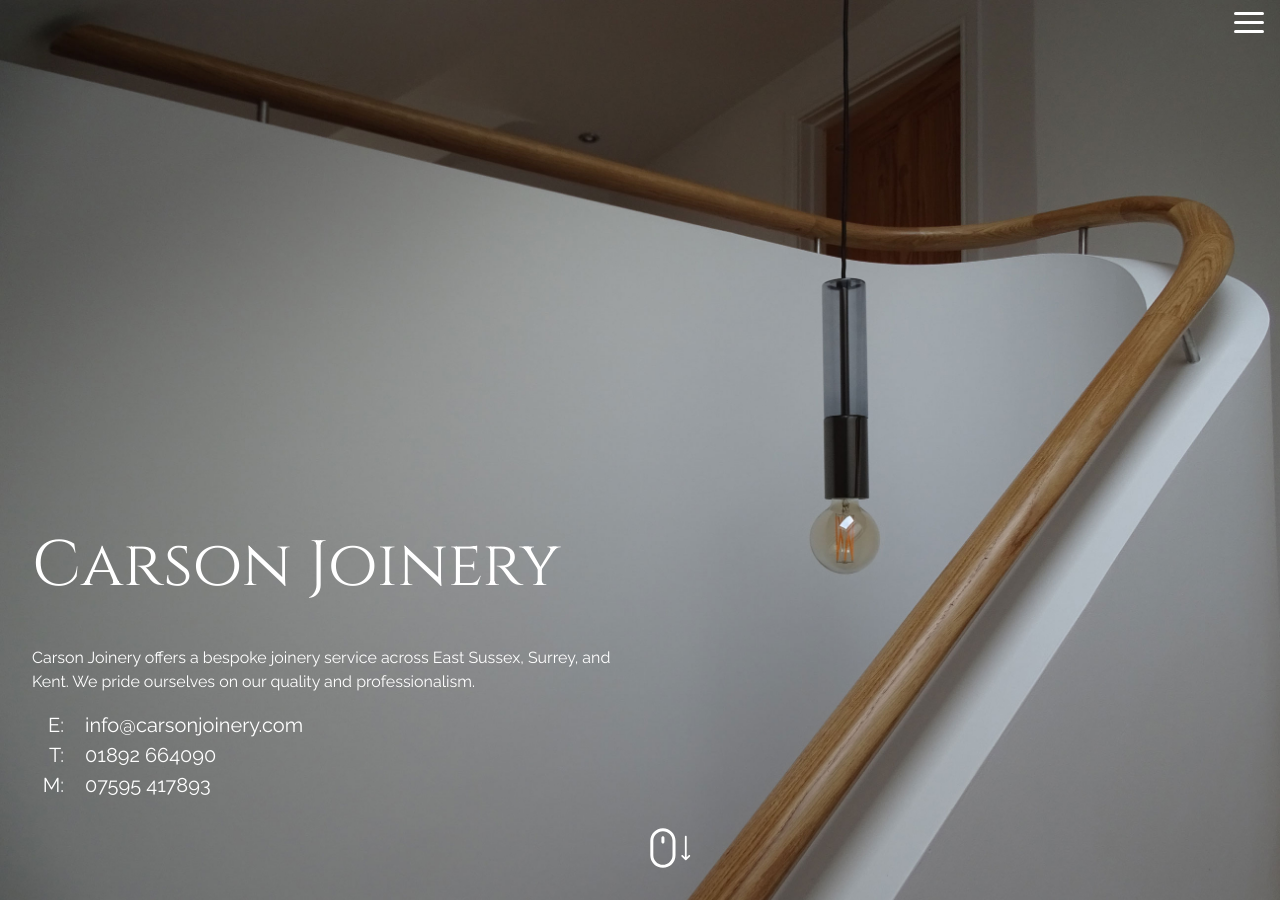
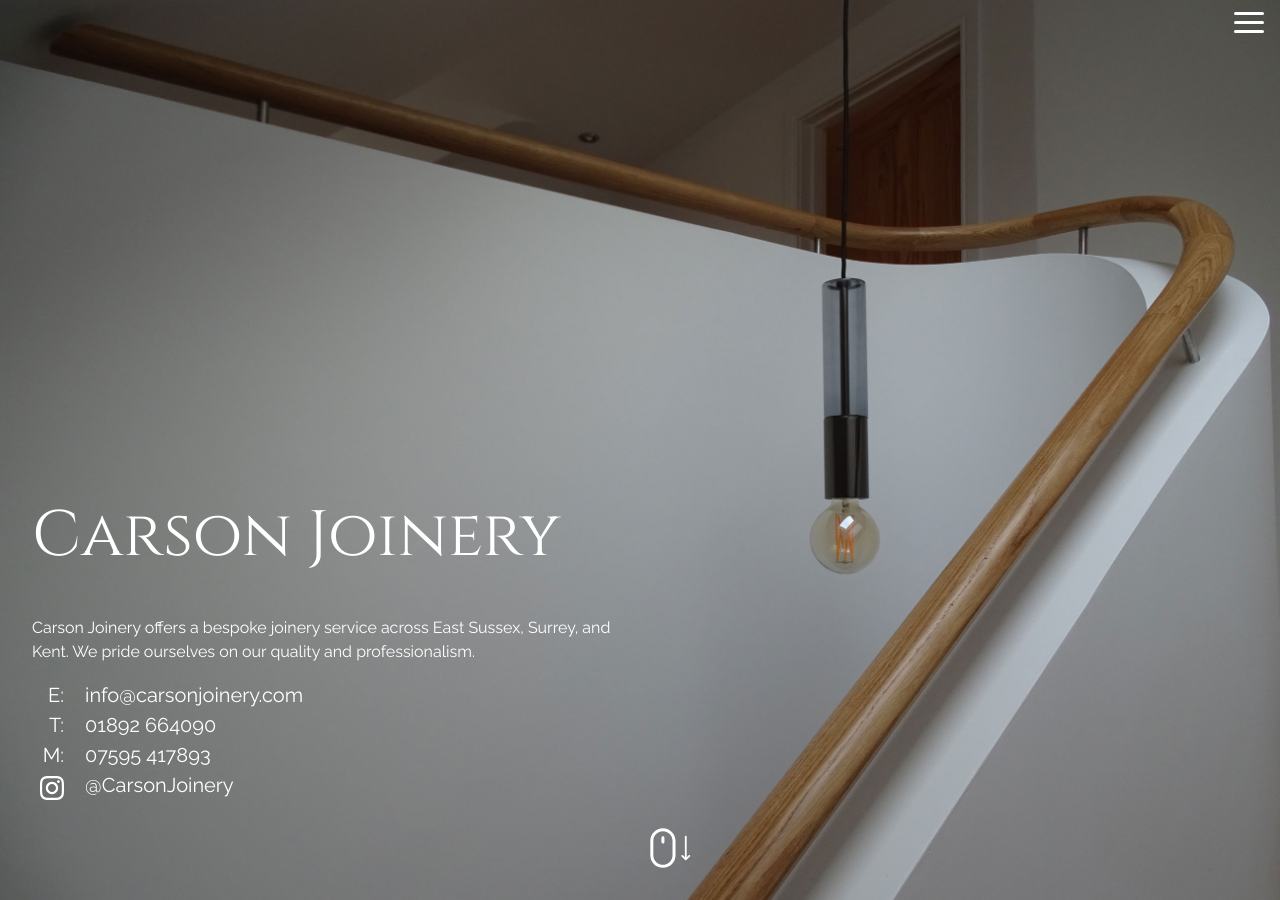
Before and after one commit to wobbit/Carson-Joinery, a Jekyll site: the page built from index.html, in a window 1280 px wide. Built offline with Jekyll 4.4.1, drawn with Linux system fonts in a browser that asks for light colours.

Commit message:
Mobile changes

```diff
--- a/_sass/_base.scss
+++ b/_sass/_base.scss
@@ -22,6 +22,10 @@
 p, address {
   color: #fff;
   margin-bottom: 1rem;
+}
+
+a {
+  color: #fff;
 }
 
 header {
@@ -59,6 +63,13 @@
     transform: translateY(-50%);
     width: 100%;
     text-align: center;
+  }
+}
+
+.instagram {
+  svg {
+    vertical-align: bottom;
+    fill: #fff;
   }
 }
 
@@ -751,6 +762,18 @@
   }
 }
 
+@media only screen and (max-device-width: 320px) {
+  #about-us .left-container {
+    display: none;
+  }
+  #menu a {
+    font-size: 1rem;
+  }
+  #menu li li a {
+    font-size: 0.9rem;
+  }
+}
+
 
 html.modal-open, body.modal-open {
   height: 100%;
--- a/index.html
+++ b/index.html
@@ -13,6 +13,7 @@
         <li><span>E:</span> <a href="mailto:info@carsonjkoinery.com">info@carsonjoinery.com</a></li>
         <li><span>T:</span> <a href="tel:01892664090">01892 664090</a></li>
         <li><span>M:</span> <a href="tel:07595417893">07595 417893</a></li>
+        <li><span class="instagram"><svg xmlns="http://www.w3.org/2000/svg" width="24" height="24" viewBox="0 0 24 24"><path d="M12 2.163c3.204 0 3.584.012 4.85.07 3.252.148 4.771 1.691 4.919 4.919.058 1.265.069 1.645.069 4.849 0 3.205-.012 3.584-.069 4.849-.149 3.225-1.664 4.771-4.919 4.919-1.266.058-1.644.07-4.85.07-3.204 0-3.584-.012-4.849-.07-3.26-.149-4.771-1.699-4.919-4.92-.058-1.265-.07-1.644-.07-4.849 0-3.204.013-3.583.07-4.849.149-3.227 1.664-4.771 4.919-4.919 1.266-.057 1.645-.069 4.849-.069zm0-2.163c-3.259 0-3.667.014-4.947.072-4.358.2-6.78 2.618-6.98 6.98-.059 1.281-.073 1.689-.073 4.948 0 3.259.014 3.668.072 4.948.2 4.358 2.618 6.78 6.98 6.98 1.281.058 1.689.072 4.948.072 3.259 0 3.668-.014 4.948-.072 4.354-.2 6.782-2.618 6.979-6.98.059-1.28.073-1.689.073-4.948 0-3.259-.014-3.667-.072-4.947-.196-4.354-2.617-6.78-6.979-6.98-1.281-.059-1.69-.073-4.949-.073zm0 5.838c-3.403 0-6.162 2.759-6.162 6.162s2.759 6.163 6.162 6.163 6.162-2.759 6.162-6.163c0-3.403-2.759-6.162-6.162-6.162zm0 10.162c-2.209 0-4-1.79-4-4 0-2.209 1.791-4 4-4s4 1.791 4 4c0 2.21-1.791 4-4 4zm6.406-11.845c-.796 0-1.441.645-1.441 1.44s.645 1.44 1.441 1.44c.795 0 1.439-.645 1.439-1.44s-.644-1.44-1.439-1.44z"/></svg></span> <a href="https://www.instagram.com/carsonjoinery/" target="_blank">@CarsonJoinery</a></li>
       </ul>
     </div>
     <div class="scroll-arrow bounce hide-mobile">
@@ -225,13 +226,15 @@
           TN6 2QT
         </address>
         <ul class="contact">
-          <li><a href="mailto:info@carsonjkoinery.com">info@carsonjoinery.com</a></li>
+          <li><a href="mailto:info@carsonjoinery.com">info@carsonjoinery.com</a></li>
           <li><a href="tel:01892664090">01892 664090</a></li>
           <li><a href="tel:07595417893">07595 417893</a></li>
+          <li class="hide-desktop">
+            <a href="https://www.google.co.uk/maps/place/Carson+Joinery/@51.0594805,0.1658573,18z/data=!4m5!3m4!1s0x47df5cdc24acfcf1:0x2a2a1e830a192833!8m2!3d51.059814!4d0.165793" target="_blank">View map</a>
+          </li>
         </ul>
-        <p class="hide-desktop"><a href="https://www.google.co.uk/maps/place/Carson+Joinery/@51.0594805,0.1658573,18z/data=!4m5!3m4!1s0x47df5cdc24acfcf1:0x2a2a1e830a192833!8m2!3d51.059814!4d0.165793" target="_blank">View map</a></p>
       </div>
-      <div class="right-container">
+      <div class="right-container hide-mobile">
         <div class="iframe">
           <iframe src="https://www.google.com/maps/embed?pb=!1m18!1m12!1m3!1d1253.8299897460583!2d0.16526266107338503!3d51.05936588378926!2m3!1f0!2f0!3f0!3m2!1i1024!2i768!4f13.1!3m3!1m2!1s0x47df5cdc24acfcf1%3A0x2a2a1e830a192833!2sCarson+Joinery!5e0!3m2!1sen!2suk!4v1498304604917&amp;iwloc=near" width="600" height="450" frameborder="0" style="border:0" allowfullscreen></iframe>
         </div>
```
Also changed, not shown: 3 other files.
